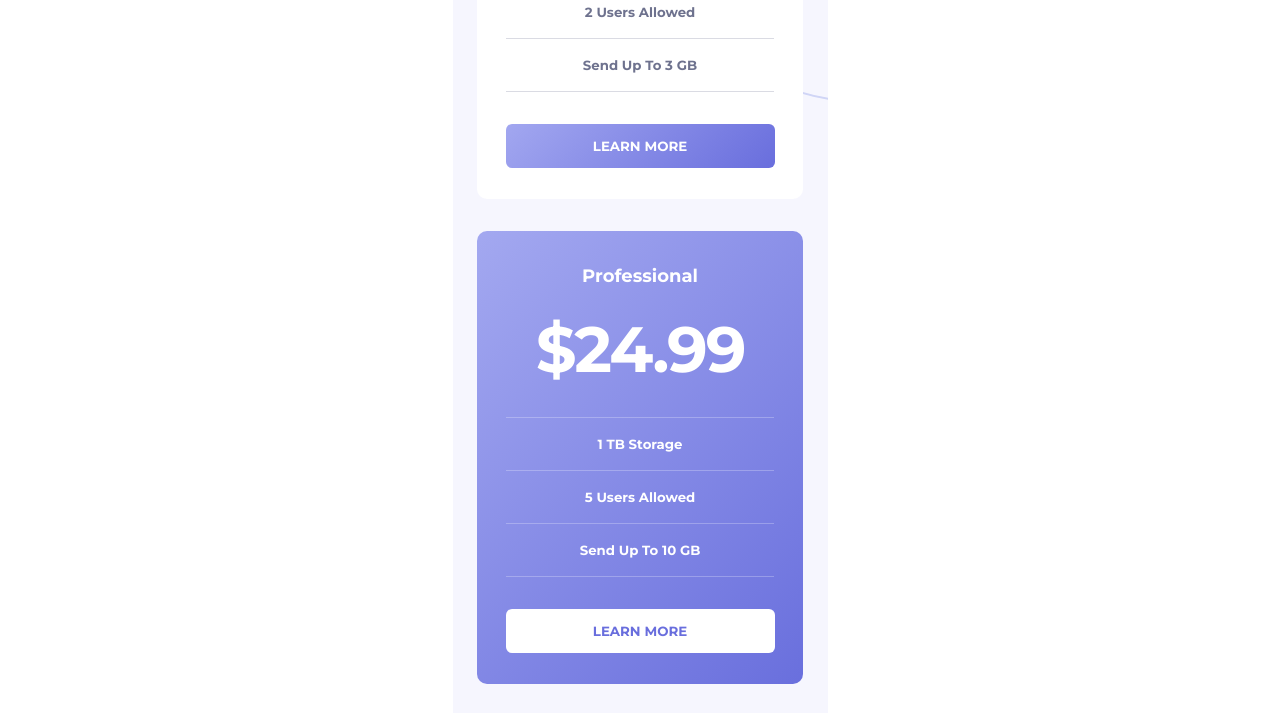
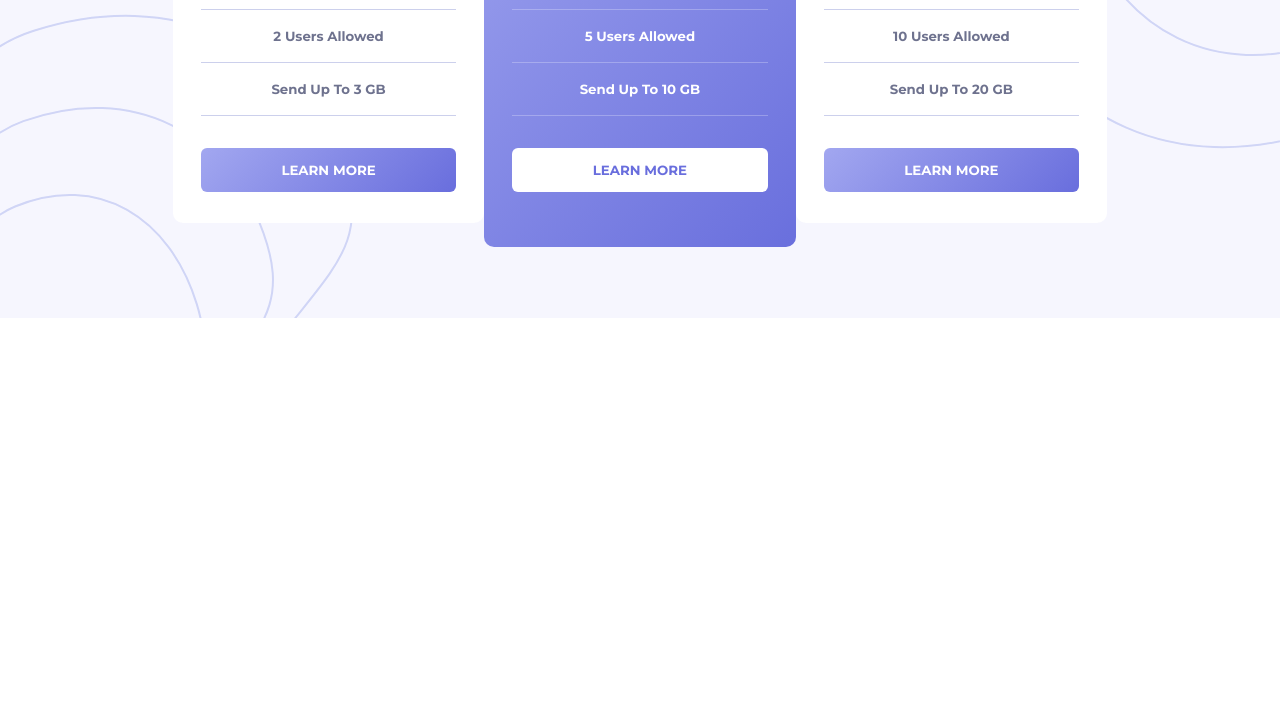
Before and after one commit to andreslopezlu/02_pricing_component_broders, a plain HTML site: page index.html in a window 1280 px wide. Shown: the part 509-1222 px from the top of the page. After the commit the page ends 827 px from the top, so only its background shows below. Drawn offline with Linux system fonts and the light colour scheme.

Commit message:
add desktop styles

```diff
--- /dev/null
+++ b/desktop.css
@@ -0,0 +1,44 @@
+@media (min-width: 900px) and (max-width: 1440px){
+    .main-container{
+        min-width: 900px;
+        max-width: 1440px;
+        background-image: url('assets/bg-top.svg'), url('assets/bg-bottom.svg');
+        background-repeat: no-repeat, no-repeat;
+        background-position: 110% 0%, 0% 100%;
+    }
+
+    header{
+        width: 239px;
+        height: 111;
+    }
+
+    .plans{
+        flex-direction: row;
+        width: 73%;;
+    }
+
+    .basic, .professional, .master{
+        width: 33.33%;
+    }
+
+    .professional, .master {
+        margin-top: 0;
+    }
+
+    .professional{
+        height: 501px;
+    }
+
+    .basic-content, .professional-content, .master-content {
+        width: 82%;
+    }
+
+    .basic-button, .professional-button, .master-button, a{
+        width: 100%;
+    }
+
+    .professional-content{
+        padding-top: 55px;
+    }
+
+}
--- a/index.html
+++ b/index.html
@@ -9,6 +9,7 @@
     <link href="https://fonts.googleapis.com/css2?family=Montserrat:wght@700&display=swap" rel="stylesheet">
     <link rel="stylesheet" href="reseter.css">
     <link rel="stylesheet" href="mobile.css">
+    <link rel="stylesheet" href="desktop.css">
     <script src="./script.js"></script>
     <title>Document</title>
 </head>
@@ -37,7 +38,7 @@
                         <hr>
                         <p class="plan-feature">Send Up To 3 GB</p>
                         <hr>
-                        <a href="#home"><button class="basic-button">LEARN MORE</button></a>
+                        <button class="basic-button">LEARN MORE</button>
                     </div>
                 </div>
                 <div class="professional">
@@ -51,7 +52,7 @@
                         <hr>
                         <p class="plan-feature">Send Up To 10 GB</p>
                         <hr>
-                        <a href="#home"><button class="professional-button">LEARN MORE</button></a>
+                        <button class="professional-button">LEARN MORE</button>
                     </div>
                 </div>
                 <div class="master">
@@ -65,7 +66,7 @@
                         <hr>
                         <p class="plan-feature">Send Up To 20 GB</p>
                         <hr>
-                        <a href="#home"><button class="master-button">LEARN MORE</button></a>
+                        <button class="master-button">LEARN MORE</button>
                     </div>
                 </div>
             </div>
--- a/mobile.css
+++ b/mobile.css
@@ -155,7 +155,7 @@ h1{
     height: 1px;
     width: 100%;
     border-radius: 0px;
-    background: #6E728E;
+    background: #3746b2;
     mix-blend-mode: normal;
     opacity: 0.25;
     margin-top: 12px;
```
